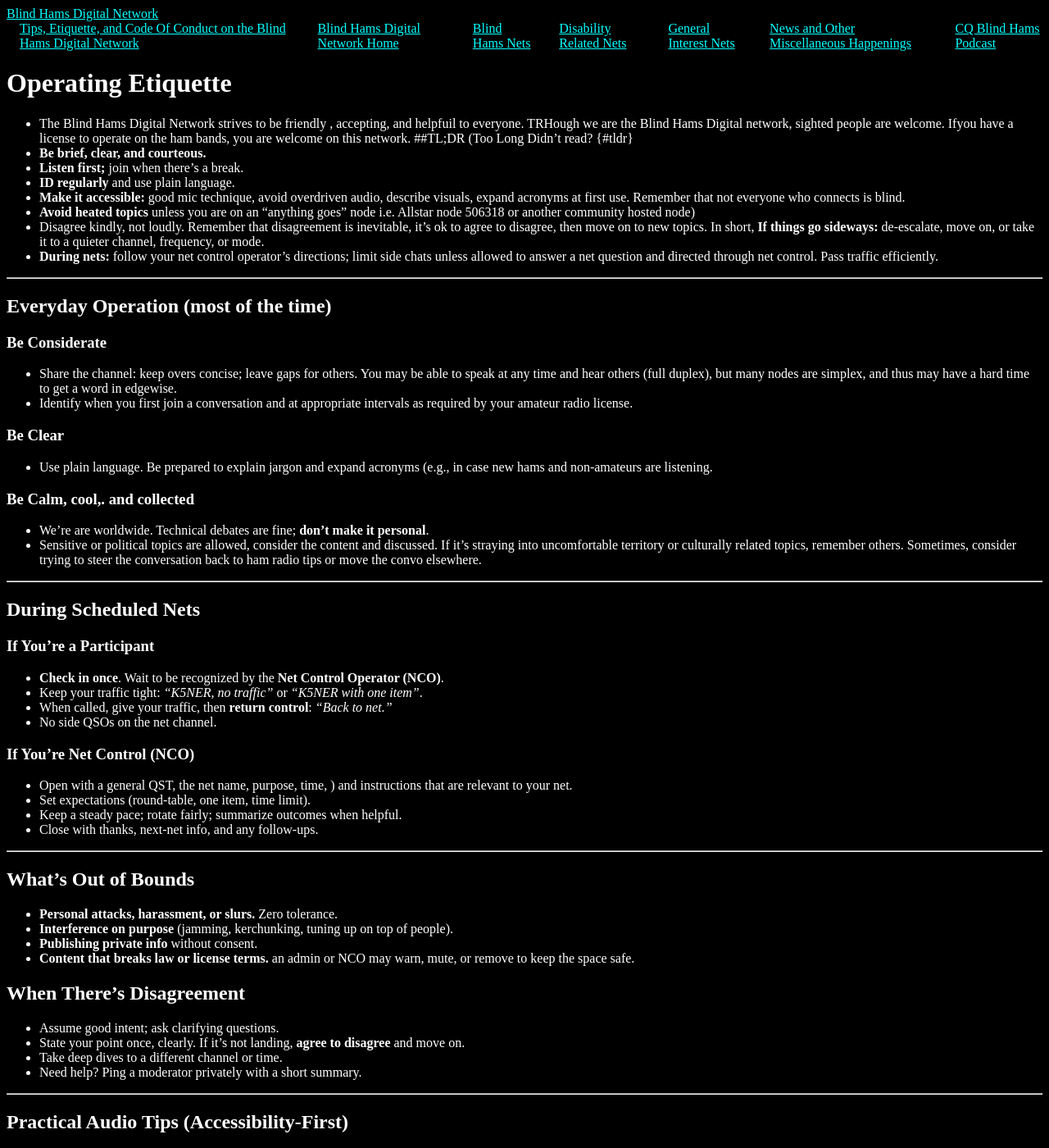
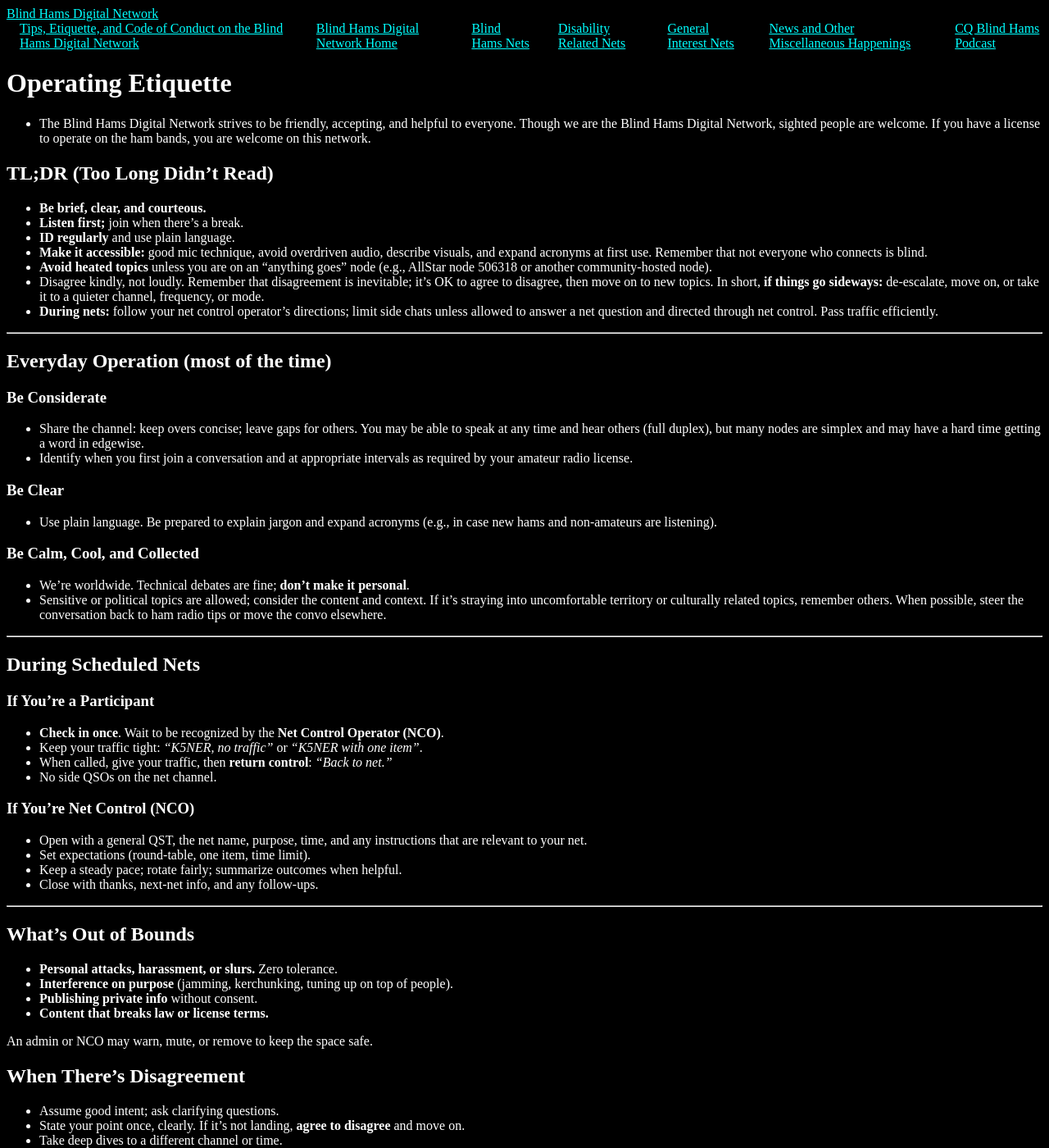
Before and after one commit to nromey/bh-network, a Jekyll site: the page built from nets/blind-hams/etiquette.md, in a window 1280 px wide and 1400 px high. Shown: the whole window at 82% size. Built offline with Jekyll 4.4.1, drawn with Linux system fonts in a browser that asks for light colours; some of the changed text lies outside the part shown.

Commit message:
Fix typos and clarity in Blind Hams etiquette page

```diff
--- a/nets/blind-hams/etiquette.md
+++ b/nets/blind-hams/etiquette.md
@@ -1,33 +1,34 @@
 ---
 layout: default
-title: Tips, Etiquette, and Code Of Conduct on the Blind Hams Digital Network
+title: Tips, Etiquette, and Code of Conduct on the Blind Hams Digital Network
 permalink: /nets/blind-hams/etiquette/
 ---
 
 # Operating Etiquette
-- The Blind Hams Digital Network strives to be friendly , accepting, and helpfuil to everyone. TRHough we are the Blind Hams Digital network, sighted people are welcome.  Ifyou have a license to operate on the ham bands, you are welcome on this network.
-##TL;DR (Too Long Didn't read? {#tldr}
+- The Blind Hams Digital Network strives to be friendly, accepting, and helpful to everyone. Though we are the Blind Hams Digital Network, sighted people are welcome. If you have a license to operate on the ham bands, you are welcome on this network.
+
+## TL;DR (Too Long Didn't Read) {#tldr}
 - **Be brief, clear, and courteous.**
 - **Listen first;** join when there’s a break.
 - **ID regularly** and use plain language.
-- **Make it accessible:** good mic technique, avoid overdriven audio, describe visuals, expand acronyms at first use. Remember that not everyone who connects is blind.
-- **Avoid heated topics** unless you are on an "anything goes" node i.e. Allstar node 506318 or another community hosted node)
-- Disagree kindly, not loudly. Remember that disagreement is inevitable, it's ok to agree to disagree, then move on to new topics. In short, **If things go sideways:** de-escalate, move on, or take it to a quieter channel, frequency, or mode.
+- **Make it accessible:** good mic technique, avoid overdriven audio, describe visuals, and expand acronyms at first use. Remember that not everyone who connects is blind.
+- **Avoid heated topics** unless you are on an "anything goes" node (e.g., AllStar node 506318 or another community-hosted node).
+- Disagree kindly, not loudly. Remember that disagreement is inevitable; it's OK to agree to disagree, then move on to new topics. In short, **if things go sideways:** de-escalate, move on, or take it to a quieter channel, frequency, or mode.
 - **During nets:** follow your net control operator's directions; limit side chats unless allowed to answer a net question and directed through net control. Pass traffic efficiently.
 
 ---
 
 ## Everyday Operation (most of the time)
 ### Be Considerate
-- Share the channel: keep overs concise; leave gaps for others. You may be able to speak at any time and hear others (full duplex), but many nodes are simplex, and thus may have a hard time to get a word in edgewise.
-- Identify when you first join a conversation and at appropriate intervals as required  by your amateur radio license.
+- Share the channel: keep overs concise; leave gaps for others. You may be able to speak at any time and hear others (full duplex), but many nodes are simplex and may have a hard time getting a word in edgewise.
+- Identify when you first join a conversation and at appropriate intervals as required by your amateur radio license.
 
 ### Be Clear
-- Use plain language. Be prepared to explain jargon and expand acronyms (e.g., in case new hams and non-amateurs are listening.
+- Use plain language. Be prepared to explain jargon and expand acronyms (e.g., in case new hams and non-amateurs are listening).
 
-### Be Calm, cool,. and collected
-- We’re are worldwide. Technical debates are fine; **don’t make it personal**.
-- Sensitive or political topics are allowed, consider the content and discussed. If it’s straying into uncomfortable territory or culturally related topics, remember others. Sometimes, consider trying to steer the conversation back to ham radio tips or move the convo elsewhere.
+### Be Calm, Cool, and Collected
+- We’re worldwide. Technical debates are fine; **don’t make it personal**.
+- Sensitive or political topics are allowed; consider the content and context. If it’s straying into uncomfortable territory or culturally related topics, remember others. When possible, steer the conversation back to ham radio tips or move the convo elsewhere.
 
 ---
 
@@ -40,7 +41,7 @@
 - No side QSOs on the net channel.
 
 ### If You’re Net Control (NCO)
-- Open with a general QST, the net name, purpose, time, ) and instructions that are relevant to your net.
+- Open with a general QST, the net name, purpose, time, and any instructions that are relevant to your net.
 - Set expectations (round-table, one item, time limit).
 - Keep a steady pace; rotate fairly; summarize outcomes when helpful.
 - Close with thanks, next-net info, and any follow-ups.
@@ -53,7 +54,8 @@
 - **Interference on purpose** (jamming, kerchunking, tuning up on top of people).
 - **Publishing private info** without consent.
 - **Content that breaks law or license terms.**
-an admin or NCO may warn, mute, or remove to keep the space safe.
+
+An admin or NCO may warn, mute, or remove to keep the space safe.
 
 ## When There’s Disagreement
 
@@ -82,4 +84,4 @@
 - For full connection instructions (AllStar, EchoLink, DMR, D‑STAR, YSF, Alexa), see the
   <a href="/nets/blind-hams/connect/">How to Connect</a> page.
 
-**73 and thank you for being a considerate operator.** Welcome to the network!!
+**73 and thank you for being a considerate operator.** Welcome to the network!
```
